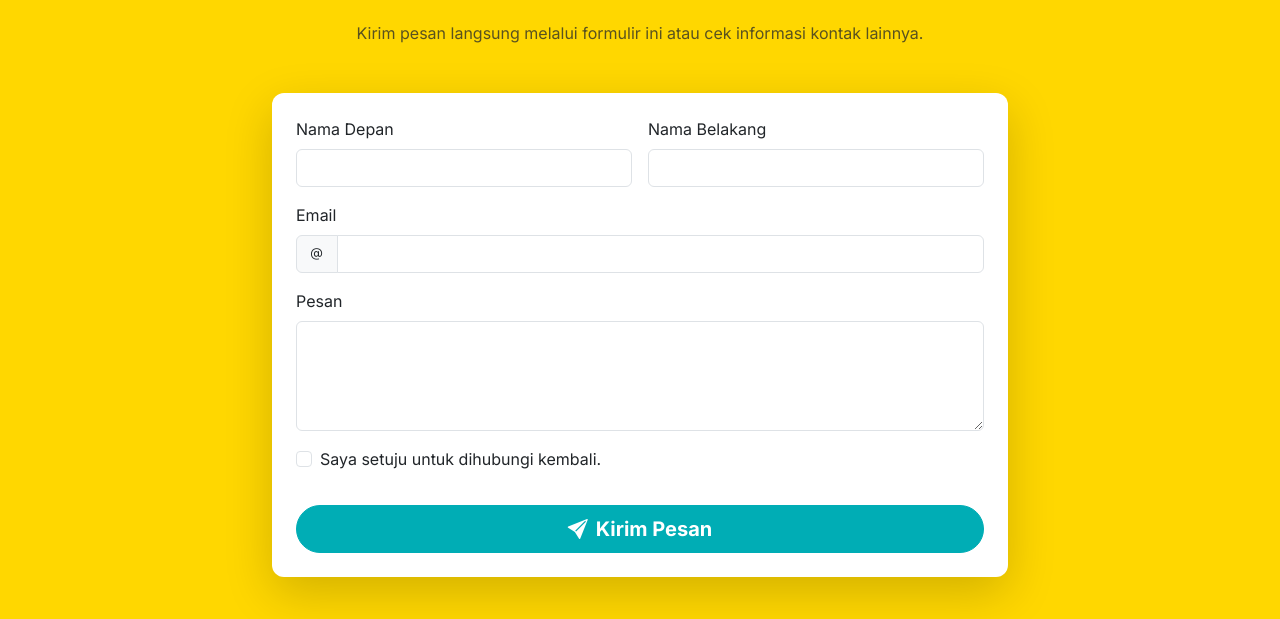
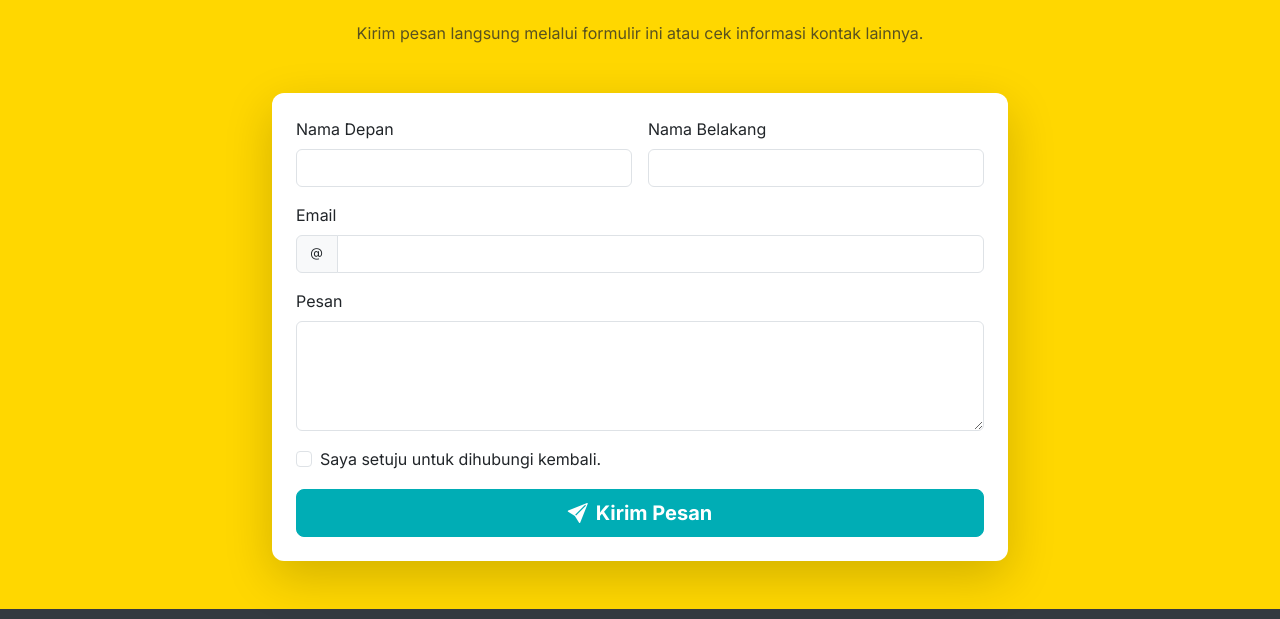
Before and after one commit to desticahyalestari-a11y/ayrisefanya, a plain HTML site: page index.html in a window 1280 px wide. Shown: the part 2543-3162 px from the top of the page. Drawn offline with nearby package versions, Linux system fonts and the light colour scheme.

Commit message:
Update index.html

```diff
--- a/index.html
+++ b/index.html
@@ -503,7 +503,7 @@
 
                                 <!-- Tombol Kirim (menggunakan warna aksen Cyan) -->
                                 <div class="col-12">
-                                    <button type="submit" class="btn btn-custom-cta btn-lg fw-bold w-100 rounded-pill mt-3">
+                                    <button type="submit" class="btn btn-custom-cta btn-lg fw-bold w-100">
                                         <i class="bi bi-send-fill me-2"></i>Kirim Pesan
                                     </button>
                                 </div>
```
